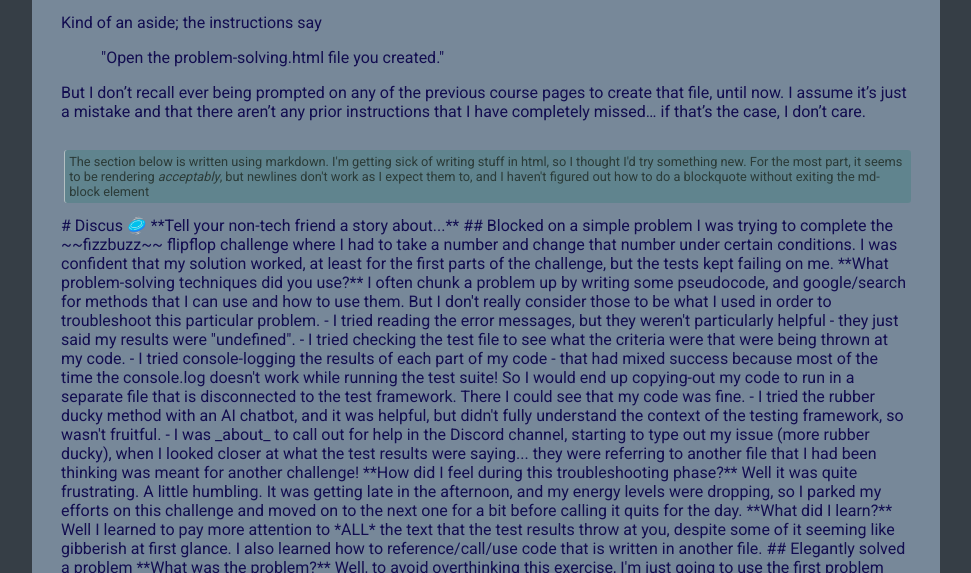
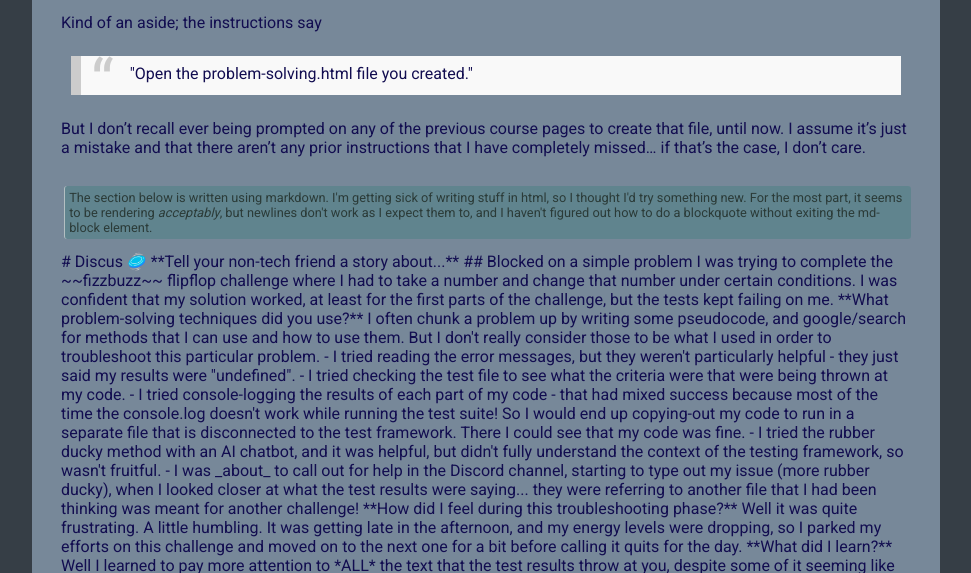
Before and after one commit to zak-hynd/zakhynd.github.io, a plain HTML site: page blog/problem-solving.html in a window 1280 px wide. Shown: the part 227-800 px from the top of the page, without its empty margins (154-1125 px from the left). Drawn offline with Linux system fonts and the light colour scheme.

Commit message:
update styles blockquote

```diff
--- a/blog/problem-solving.html
+++ b/blog/problem-solving.html
@@ -32,7 +32,8 @@
             <blockquote>"Open the problem-solving.html file you created."</blockquote>
             But I don’t recall ever being prompted on any of the previous course pages to create that file, until now. I assume it’s just a mistake and that there aren’t any prior instructions that I have completely missed… if that’s the case, I don’t care.
         </p>
-        <p class="comment">The section below is written using markdown. I'm getting sick of writing stuff in html, so I thought I'd try something new. For the most part, it seems to be rendering <i>acceptably</i>, but newlines don't work as I expect them to, and I haven't figured out how to do a blockquote without exiting the md-block element
+        <p class="comment">
+            The section below is written using markdown. I'm getting sick of writing stuff in html, so I thought I'd try something new. For the most part, it seems to be rendering <i>acceptably</i>, but newlines don't work as I expect them to, and I haven't figured out how to do a blockquote without exiting the md-block element.
         </p>
 
         <!-- wooot! I can write this in markdown -->
--- a/styles/main.css
+++ b/styles/main.css
@@ -113,6 +113,25 @@ img {
   border-radius: 0.3rem;
 }
 
+blockquote {
+  background: #f9f9f9;
+  border-left: 10px solid #ccc;
+  margin: 1.5em 10px;
+  padding: 0.5em 10px;
+  quotes: "\201C""\201D""\2018""\2019";
+}
+blockquote:before {
+  color: #ccc;
+  content: open-quote;
+  font-size: 4em;
+  line-height: 0.1em;
+  margin-right: 0.25em;
+  vertical-align: -0.4em;
+}
+blockquote p {
+  display: inline;
+}
+
 /* comment box */
 .comment {
   display: inline-block;
```
